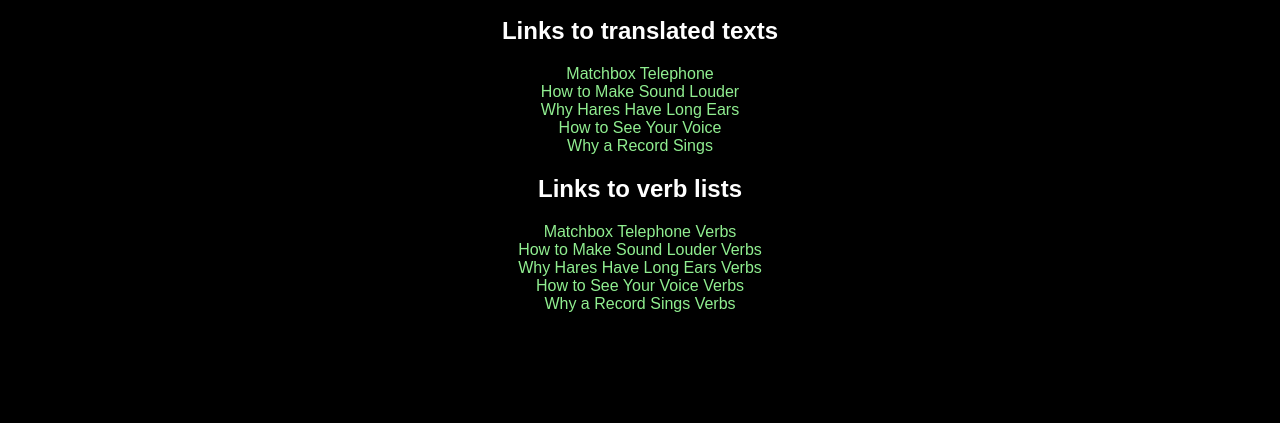
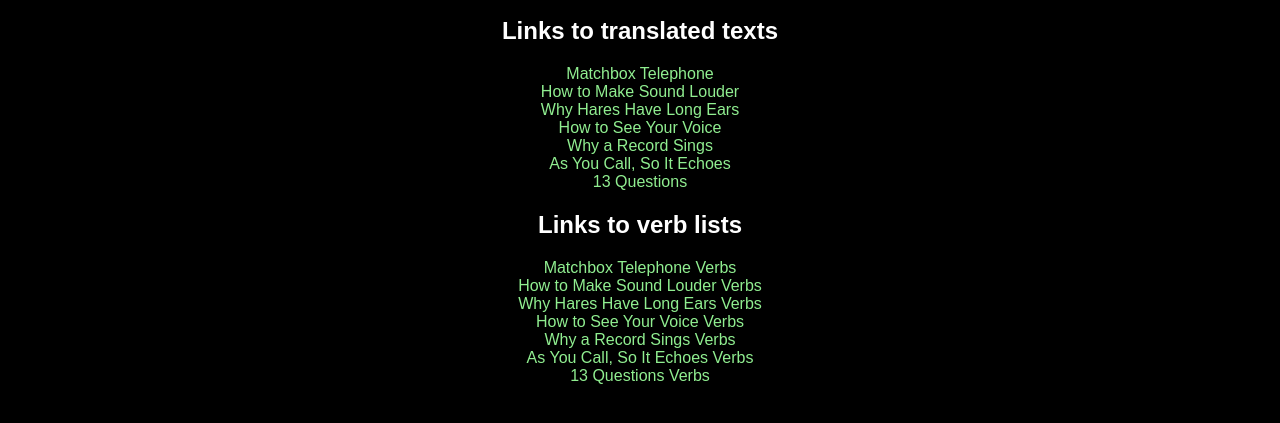
Before and after one commit to bruteforce774/homepage, a plain HTML site: page russian/index.html in a window 1280 px wide. Shown: the part 153-576 px from the top of the page. Drawn offline with Linux system fonts and the light colour scheme.

Commit message:
update section with new material

```diff
--- a/russian/index.html
+++ b/russian/index.html
@@ -25,6 +25,8 @@
     <a class="list" href="../docs/hares_long_ears_translation.txt">Why Hares Have Long Ears</a>
     <a class="list" href="../docs/see_your_voice_translation.txt">How to See Your Voice</a>
     <a class="list" href="../docs/record_sings_translation.txt">Why a Record Sings</a>
+    <a class="list" href="../docs/echo_story_complete_translation.txt">As You Call, So It Echoes</a>
+    <a class="list" href="../docs/questions_translation.txt">13 Questions</a>
 
     <h2>Links to verb lists</h2>
     <a class="list" href="../docs/matchbox_telephone_verbs.html">Matchbox Telephone Verbs</a>
@@ -32,5 +34,7 @@
     <a class="list" href="../docs/hares_long_ears_verbs.html">Why Hares Have Long Ears Verbs</a>
     <a class="list" href="../docs/see_your_voice_verbs.html">How to See Your Voice Verbs</a>
     <a class="list" href="../docs/record_sings_verbs.html">Why a Record Sings Verbs</a>
+    <a class="list" href="../docs/echo_story_verbs.html">As You Call, So It Echoes Verbs</a>
+    <a class="list" href="../docs/questions_verbs.html">13 Questions Verbs</a>
   </body>
 </html>
```
